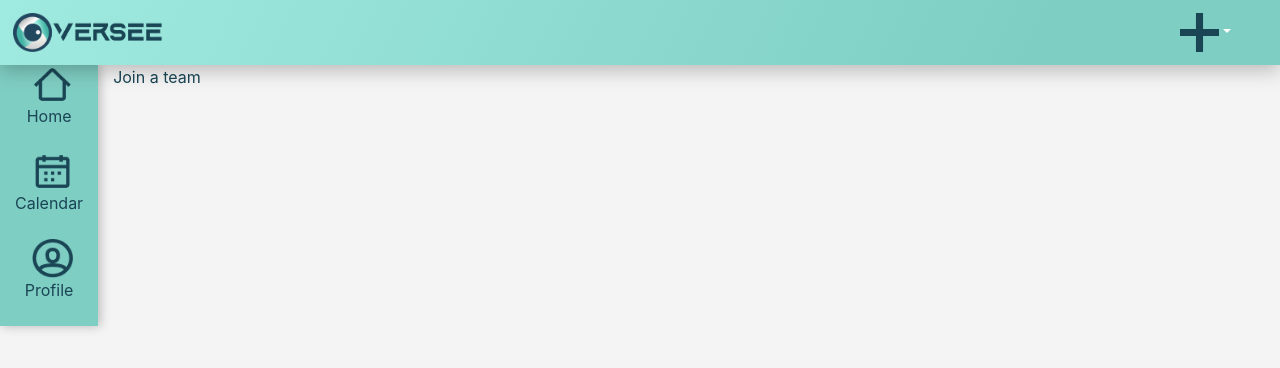
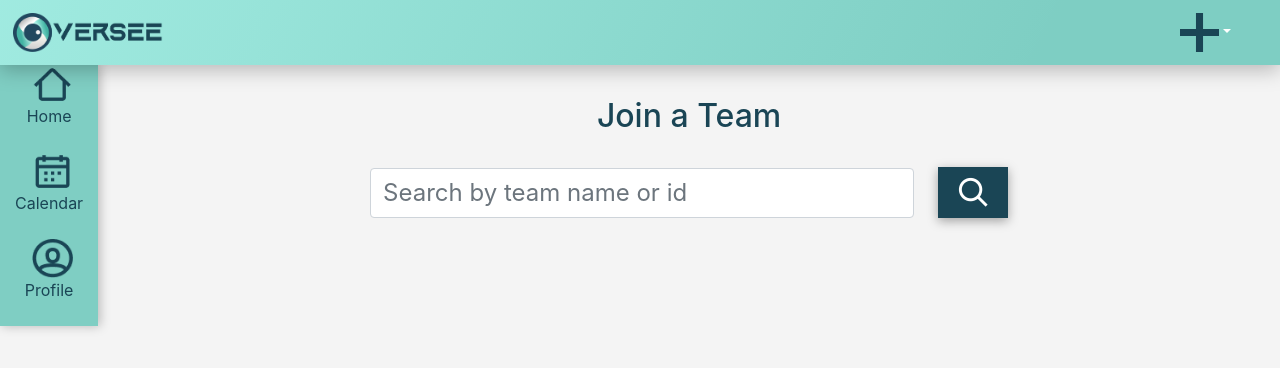
Before and after one commit to aakooo/nutriment, a React (Create React App) app in the folder frontend/: page /join in a window 1280 px wide. Shown: the top 368 px of the page. Built offline with nearby package versions, Linux system fonts and the light colour scheme.

Commit message:
Added join teams page ui

```diff
--- a/frontend/src/components/JoinTeam.js
+++ b/frontend/src/components/JoinTeam.js
@@ -1,11 +1,47 @@
 import React from 'react'
+
+import { themeBlue } from './styled'
+import { Form } from 'react-bootstrap'
+import styled from 'styled-components'
 import HeaderNavLayout from './commons/HeaderNavLayout'
+import searchIcon from '../img/search_icon.png'
+
+const Button = styled.button`
+    background-color: ${themeBlue};
+    border: none;
+    padding: 0.5em 0;
+    width: fit-content;
+    box-shadow: 0 3px 10px #00000057;`
+
+const inputStyle = {
+    width: '50%',
+    marginRight: '1em',
+    minWidth: '200px',
+    fontSize: '1.5em',
+}
 
 const JoinTeam = () => {
 
     return (
         <HeaderNavLayout>
-            Join a team
+            <h2 style={{ textAlign: 'center', margin: '1em', }}>Join a Team</h2>
+
+            <Form inline style={{ justifyContent: 'center', margin: '2em', }}>
+                <Form.Control
+                    type="text"
+                    placeholder="Search by team name or id"
+                    style={inputStyle} />
+
+                <Button type="submit">
+                    <img
+                        src={searchIcon}
+                        alt=""
+                        style={{
+                            width: '50%',
+                            minWidth: '20px',
+                        }} />
+                </Button>
+            </Form>
         </HeaderNavLayout>
     )
 }
--- a/frontend/src/components/commons/HeaderNavLayout.js
+++ b/frontend/src/components/commons/HeaderNavLayout.js
@@ -31,7 +31,7 @@ const HeaderNavLayout = props => {
                     style={navStyle} >
                     <Navbar />
                 </Col>
-                <Col className="flex-grow-1">
+                <Col className="flex-grow-1" style={{ display: 'block', }}>
                     {props.children}
                 </Col>
             </Row>
--- a/frontend/src/index.css
+++ b/frontend/src/index.css
@@ -11,6 +11,7 @@ body {
     sans-serif;
     color: var(--themeBlue);
   background-color: #F4F4F4;
+  box-sizing: border-box;
   -webkit-font-smoothing: antialiased;
   -moz-osx-font-smoothing: grayscale;
 }
--- a/frontend/src/reducers/userReducer.js
+++ b/frontend/src/reducers/userReducer.js
@@ -27,7 +27,7 @@ export const initializeUser = (username, token) => {
         } catch (error) {
             console.log('Error', error)
             showNotification('danger', 'Your session expired')
-            userLogout()
+            dispatch(userLogout())
         }
     }
 }
```
Also changed, not shown: frontend/src/img/search_icon.png (added).
